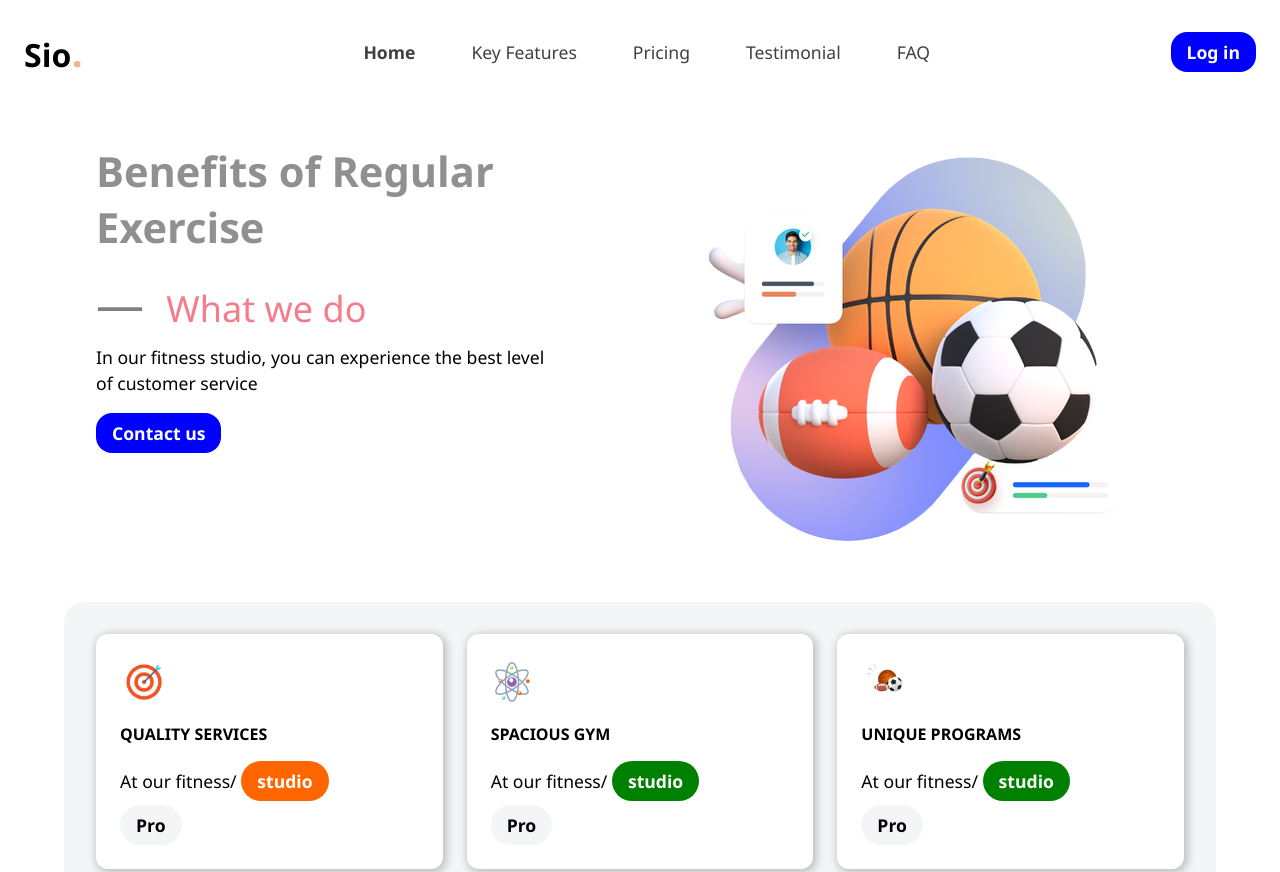
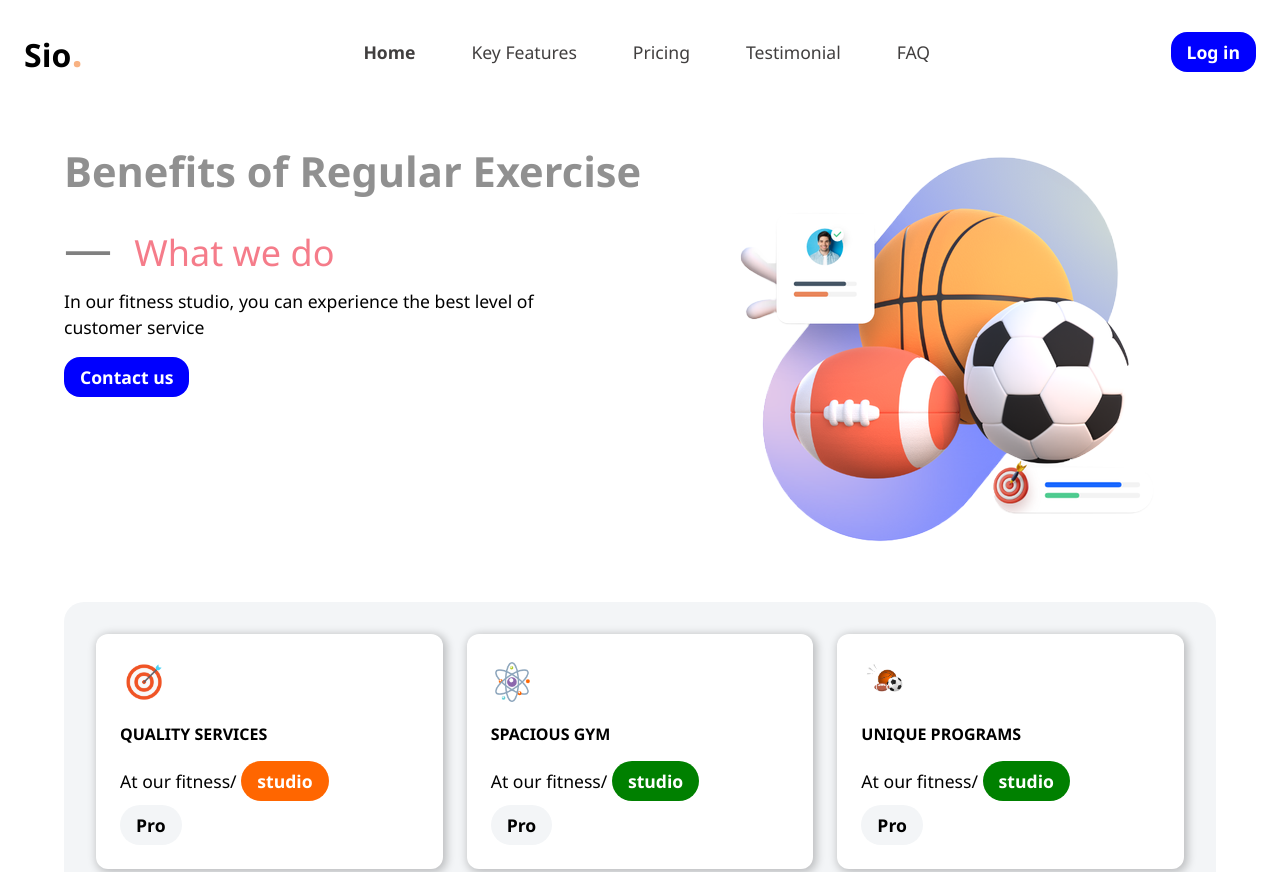
Before and after one commit to Kimbohlovette/iknitespace-exercises, a plain HTML site: page iknite-ex1/index.html in a window 1280 px wide. Shown: the top 872 px of the page. Drawn offline with Linux system fonts and the light colour scheme.

Commit message:
Removed inline padding from the hero/home section

```diff
--- a/iknite-ex1/styles.css
+++ b/iknite-ex1/styles.css
@@ -46,10 +46,8 @@ p, .navItem, .btn {
 }
 
 section{
-    padding-inline: 2rem;
     padding-block: 2rem;
     inline-size: 100%;
-    margin-inline: 1rem;
 }
 
 /*===================== header ==========================*/
@@ -83,7 +81,10 @@ header .navbar {
    column-gap: 1.5rem;
    color: #413f3f;
 }
-
+section{
+    padding-block: 2rem;
+    inline-size: 100%;
+}
 header .navbar-mobile, .navbar-collapse {
     display: none;
 }
@@ -220,6 +221,7 @@ header .navItem:hover {
     border-radius: 1.25rem;
     grid-gap: 1.5rem;
     width: 100%;
+    padding-inline: 2rem;
 }
 
 #services .card {
```
